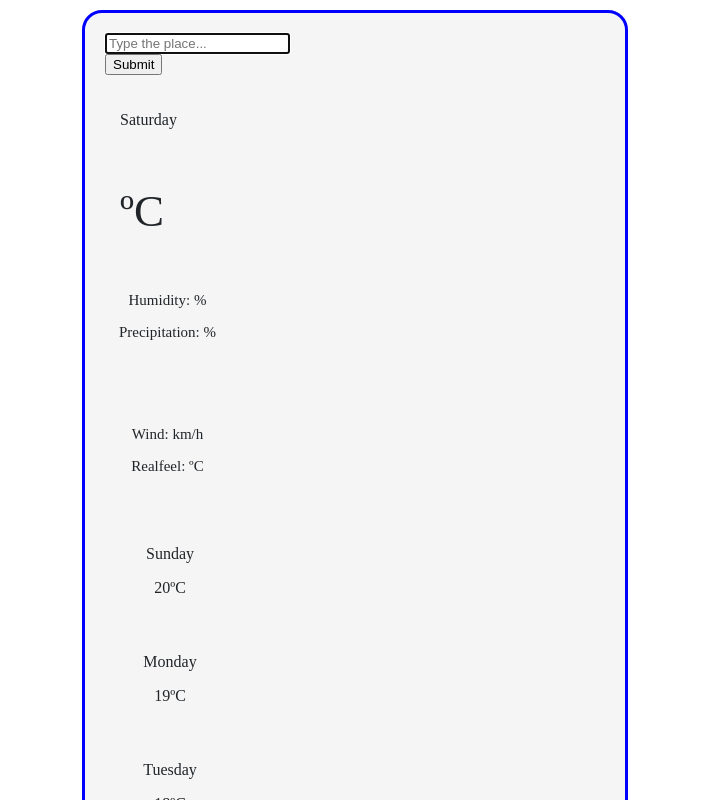
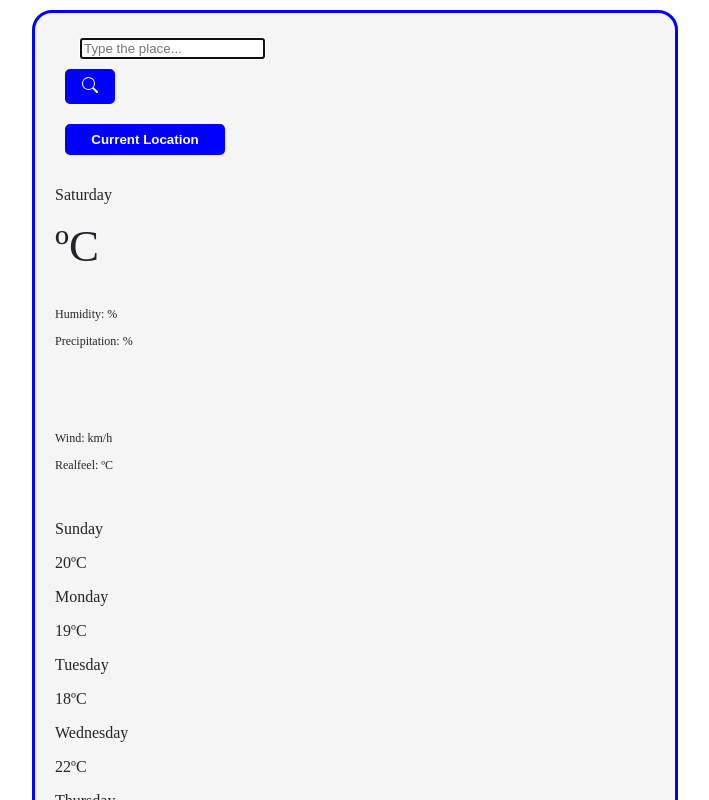
Before and after one commit to terezamr/React-App, a React (Create React App) app: page / in a window 1280 px wide. Shown: the top 800 px of the page, without its empty margins (285-994 px from the left). Built offline with nearby package versions, Linux system fonts and the light colour scheme.

Commit message:
React app

```diff
--- a/package.json
+++ b/package.json
@@ -6,9 +6,10 @@
     "@testing-library/jest-dom": "^5.16.2",
     "@testing-library/react": "^12.1.3",
     "@testing-library/user-event": "^13.5.0",
-    "axios": "^0.26.0",
+    "axios": "^0.26.1",
+    "bootstrap": "^5.1.3",
     "react": "^17.0.2",
-    "react-bootstrap": "^2.2.0",
+    "react-bootstrap": "^2.2.3",
     "react-dom": "^17.0.2",
     "react-scripts": "5.0.0",
     "web-vitals": "^2.1.4"
--- a/src/Box.css
+++ b/src/Box.css
@@ -11,12 +11,27 @@
   border-radius: 20px;
   padding: 20px 20px 0 20px;
   margin: 0 auto;
-  max-width: 500px;
+  max-width: 600px;
+}
+
+.search {
+  width: 50%;
+  padding: 5px 25px;
+}
+
+.butSearch {
+  width: 50px;
+  padding: 5px;
+}
+
+.butLoc {
+  width: 160px;
+  padding: 5px;
 }
 
 #butC {
-  width: 100px;
-  padding: 3px;
+  width: 100%;
+  padding: 5px;
 }
 
 #butC {
@@ -30,22 +45,41 @@
   top: -5px;
 }
 
-.column {
+.one {
+  width: 20%;
+  text-align: center;
+  display: block;
+  margin: 0 auto;
   float: center;
-  width: 25%;
-  padding: 20px 15px;
-  text-align: center;
+  padding: 15px;
+}
+
+.two {
+  width: 30%;
+  padding: 15px 100px 15px 5px;
+  margin: 0 auto;
+}
+
+.three {
+  width: 5%;
+}
+
+.four {
+  width: 20%;
+}
+
+.four {
+  width: 20%;
 }
 
 .column1 {
-  width: 25%;
-  padding: 20px 15px;
+  display: block;
+  margin: 0 auto;
 }
 
-.column2 {
-  float: center;
+.week {
   width: 20%;
-  padding: 20px 15px;
+  margin: 0 auto;
   text-align: center;
 }
 
@@ -68,6 +102,7 @@
 }
 
 #propert {
-  font-size: 15px;
+  margin: 0 auto;
+  font-size: 12px;
   padding: 35px 0;
 }
--- /dev/null
+++ b/src/Form.js
@@ -0,0 +1,39 @@
+import React from "react";
+
+export default function Form() {
+  return (
+    <div>
+      <form class="row">
+        <div class="column search">
+          <input
+            autoFocus="off"
+            autoComplete="off"
+            type="text"
+            class="form-control"
+            id="inputCity"
+            placeholder="Type the place..."
+          />
+        </div>
+
+        <div class="colum butSearch">
+          <button id="butC">
+            <svg
+              xmlns="http://www.w3.org/2000/svg"
+              width="16"
+              height="16"
+              fill="currentColor"
+              class="bi bi-search"
+              viewBox="0 0 16 16"
+            >
+              <path d="M11.742 10.344a6.5 6.5 0 1 0-1.397 1.398h-.001c.03.04.062.078.098.115l3.85 3.85a1 1 0 0 0 1.415-1.414l-3.85-3.85a1.007 1.007 0 0 0-.115-.1zM12 6.5a5.5 5.5 0 1 1-11 0 5.5 5.5 0 0 1 11 0z" />
+            </svg>
+          </button>
+        </div>
+
+        <div class="colum butLoc">
+          <button id="butC"> Current Location</button>
+        </div>
+      </form>
+    </div>
+  );
+}
--- a/src/Row1.js
+++ b/src/Row1.js
@@ -1,27 +1,25 @@
-import React, { useState } from "react";
-import Container from "react-bootstrap/Container";
-import Row from "react-bootstrap/Row";
-import Col from "react-bootstrap/Col";
+import React from "react";
 
 export default function Row1(props) {
   return (
-    <Container>
-      <Row className="row">
-        <Col className="column1">
+    <div>
+      <div className="row">
+        <div className="column1">
           <b id="city">{props.city}</b>
           <p>Saturday</p>
-        </Col>
-        <Col className="column1" id="temp1">
+        </div>
+        <div className="column1" id="temp1">
           {props.finalTemp}ºC
-        </Col>
-        <Col className="column" id="propert">
-          Humidity: {props.finalHum}%<p>Precipitation: %</p>
-        </Col>
-        <Col className="column" id="propert">
+        </div>
+        <div class="column three"></div>
+        <div className="column" id="propert">
+          Humidity: {props.finalHum}%<p>Precipitation: {props.finalPrec}%</p>
+        </div>
+        <div className="column" id="propert">
           Wind: {props.finalWind}km/h
           <p>Realfeel: {props.finalFeels}ºC</p>
-        </Col>
-      </Row>
-    </Container>
+        </div>
+      </div>
+    </div>
   );
 }
--- a/src/index.js
+++ b/src/index.js
@@ -1,13 +1,10 @@
 import React, { useState } from "react";
 import ReactDOM from "react-dom";
-import Col from "react-bootstrap/col";
-import Form from "react-bootstrap/Form";
-import Button from "react-bootstrap/Button";
+import Form from "./Form";
 import Row1 from "./Row1";
 import Row2 from "./Row2";
 import axios from "axios";
 import "./Box.css";
-import reportWebVitals from "./reportWebVitals";
 
 function App() {
   let [city, setCity] = useState("");
@@ -47,24 +44,7 @@ function App() {
     <div>
       <div className="App">
         <div className="container1">
-          <Form onSubmit={handleSubmit}>
-            <Col>
-              <input
-                autoFocus="off"
-                autoComplete="off"
-                type="text"
-                class="form-control"
-                id="inputCity"
-                placeholder="Type the place..."
-                onChange={updateCity}
-              />
-            </Col>
-            <Col>
-              <Button variant="primary" type="submit">
-                Submit
-              </Button>
-            </Col>
-          </Form>
+          <Form onSubmit={handleSubmit} />
           <Row1
             city={cityName}
             finalTemp={temp}
@@ -72,7 +52,7 @@ function App() {
             finalDesc={desc}
             finalHum={hum}
             finalWind={wind}
-            finalfeels={feels}
+            finalFeels={feels}
           />
           <Row2 />
         </div>
@@ -83,8 +63,3 @@ function App() {
 
 const rootElement = document.getElementById("root");
 ReactDOM.render(<App />, rootElement);
-
-// If you want to start measuring performance in your app, pass a function
-// to log results (for example: reportWebVitals(console.log))
-// or send to an analytics endpoint. Learn more: https://bit.ly/CRA-vitals
-reportWebVitals();
--- a/src/reportWebVitals.js
+++ /dev/null
@@ -1,13 +0,0 @@
-const reportWebVitals = onPerfEntry => {
-  if (onPerfEntry && onPerfEntry instanceof Function) {
-    import('web-vitals').then(({ getCLS, getFID, getFCP, getLCP, getTTFB }) => {
-      getCLS(onPerfEntry);
-      getFID(onPerfEntry);
-      getFCP(onPerfEntry);
-      getLCP(onPerfEntry);
-      getTTFB(onPerfEntry);
-    });
-  }
-};
-
-export default reportWebVitals;
```
Also changed, not shown: 1 other file (tests, documents, lock files or other folders).
